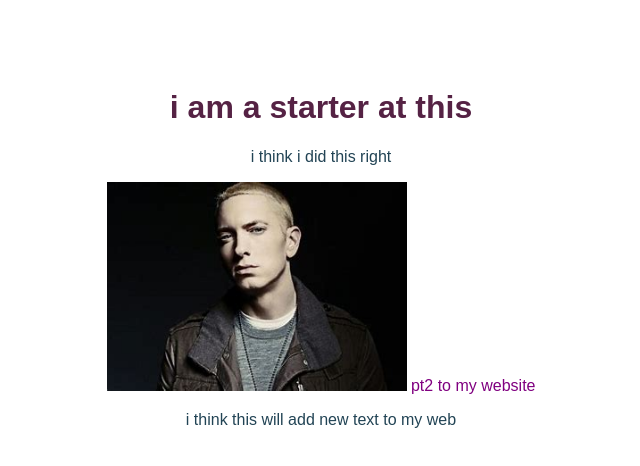
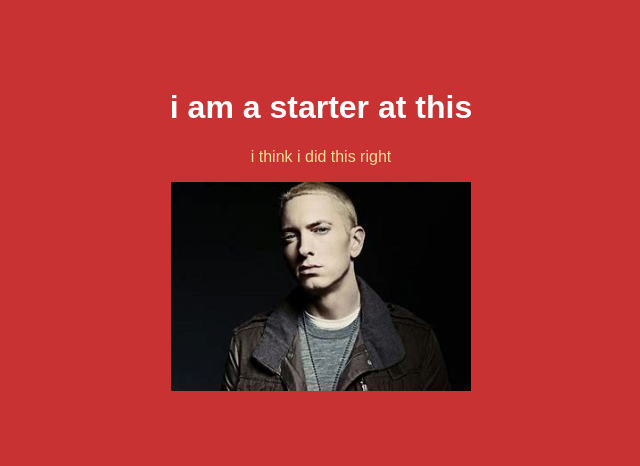
Before and after one commit to prymed/my-new-website, a plain HTML site: page index.html in a window 1280 px wide. Shown: the whole page, without its empty margins (319-959 px from the left). Drawn offline with Linux system fonts and the light colour scheme.

Commit message:
Update index.html

```diff
--- a/index.html
+++ b/index.html
@@ -5,18 +5,18 @@
   <style>
     body {
       font-family: Arial, sans-serif;
-      background: #lime; /* bright lime */
-      text-align: center;  /* valid option: center, left, or right */
+      background: rgb(200, 50, 50); /* reddish background */
+      text-align: center;
       padding: 60px;
     }
     h1 {
-      color: #524;
+      color: rgb(255, 255, 255); /* white */
     }
     p {
-      color: #245;
+      color: rgb(255, 220, 150); /* soft yellow */
     }
     a {
-      color: purple;
+      color: rgb(100, 200, 255); /* light blue */
       text-decoration: none;
     }
   </style>
@@ -25,7 +25,4 @@
   <h1>i am a starter at this</h1>
   <p>i think i did this right</p>
   <img src="mypic.jpg" alt="My cool picture" width="300">
-  <a href="https://www.youtube.com/watch?v=dQw4w9WgXcQ" target="_blank">pt2 to my website</a>
-  <p>i think this will add new text to my web</p>
-</body>
-</html>
+  <a href="https://www.youtube.com/watch?v
```
